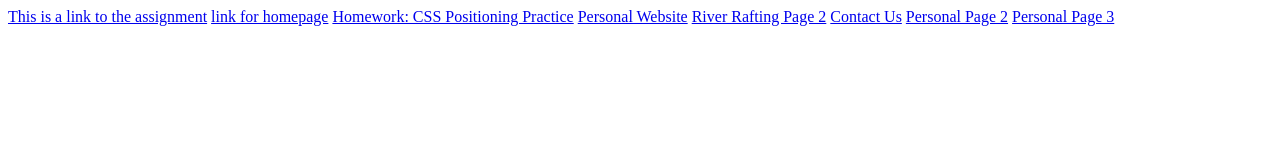
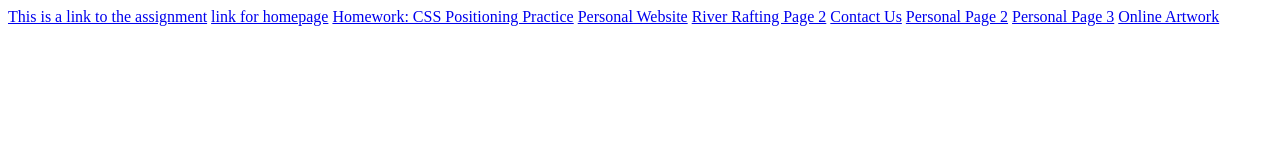
Before and after one commit to mbutter6/wdd130-temp, a plain HTML site: page index.html in a window 1280 px wide. Drawn offline with Linux system fonts and the light colour scheme.

Commit message:
homework

```diff
--- a/index.html
+++ b/index.html
@@ -15,5 +15,6 @@
     <a href="./wwr/contactus.html">Contact Us</a>
     <a href="./onlineartwork/page2.html">Personal Page 2</a>
     <a href="./onlineartwork/page3.html">Personal Page 3</a>
+    <a href="./onlineartwork/homepage.html">Online Artwork</a>
 </body>
 </html>
```
